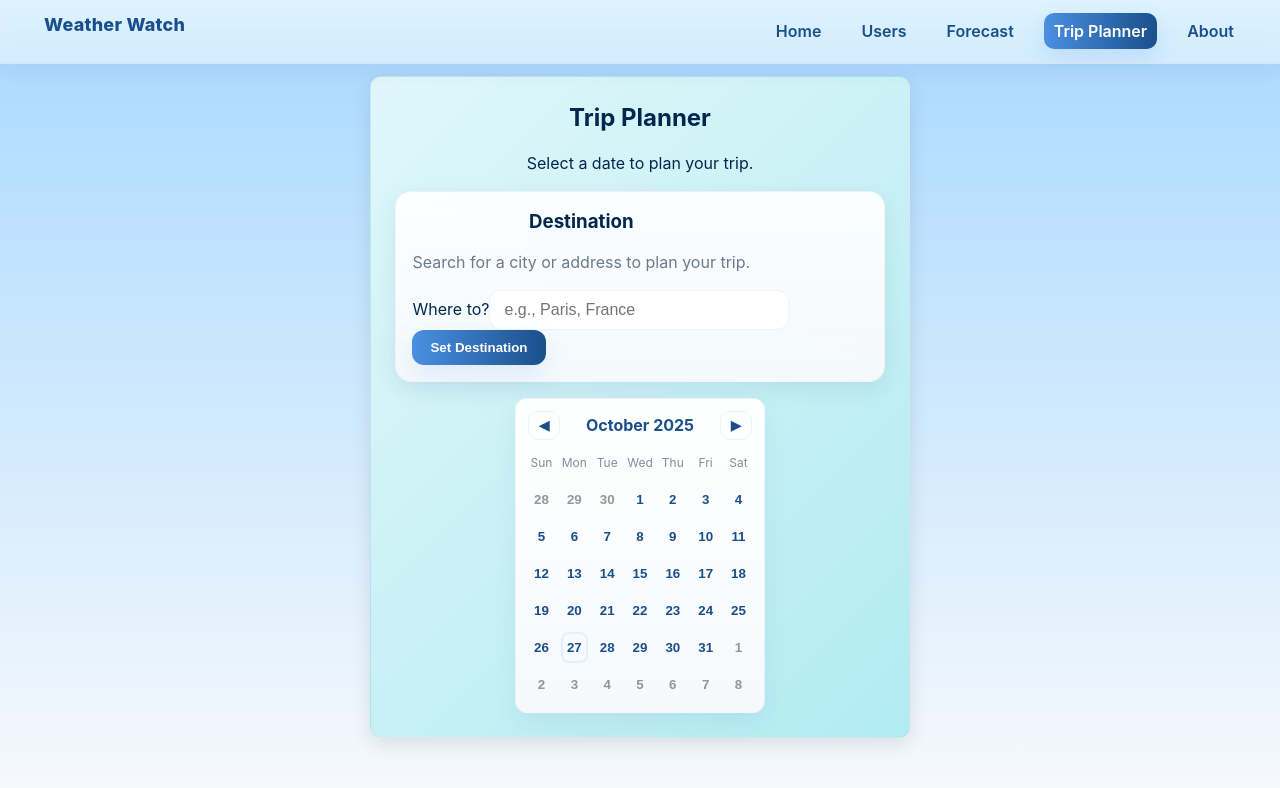
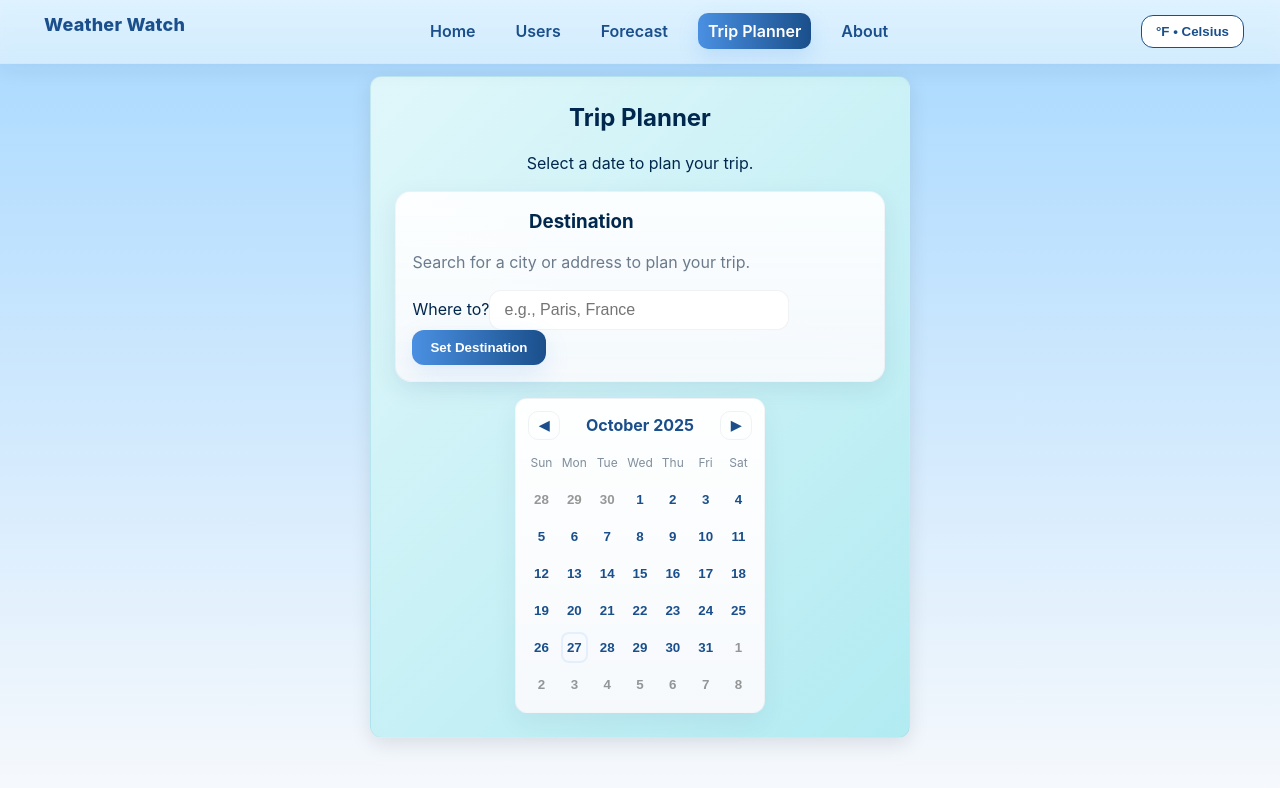
Before and after one commit to Haileyboo111/WeatherWatchApp, a React (Vite) app in the folder WeatherWatch/: page /trip-planner in a window 1280 px wide. Shown: the top 788 px of the page. Built offline with nearby package versions, Linux system fonts and the light colour scheme; the HTML template or start-up script is replaced by a standard one.

Commit message:
Celsius/Fahrenheit button
Added a button that switches degrees to celsius/fahrenheit

```diff
--- a/WeatherWatch/src/App.jsx
+++ b/WeatherWatch/src/App.jsx
@@ -11,10 +11,12 @@ import CalendarWithMockData from './mockdata/CalendarWithMockData';
 // will later be taken out
 import Forecast from './Forecast';
 import { AuthProvider } from './context/AuthContext';
+import { UnitProvider } from './context/UnitContext';
 
 function App() {
   return (
     <AuthProvider>
+      <UnitProvider>
         <Navbar />
         <main>
           <Routes>
@@ -27,6 +29,7 @@ function App() {
             <Route path="*" element={<Home />} />
           </Routes>
         </main>
+      </UnitProvider>
     </AuthProvider>
   );
 }
--- a/WeatherWatch/src/Forecast.jsx
+++ b/WeatherWatch/src/Forecast.jsx
@@ -1,6 +1,7 @@
 import React, { useState, useEffect } from 'react';
 import './Forecast.css';
 import { getDailyAggregation, geocodeLocation } from './api/openweather';
+import { convertTemperature, getUnitSymbol, useUnit } from './context/UnitContext';
 
 // Convert Kelvin to Fahrenheit
 const kelvinToFahrenheit = (k) => +(((k - 273.15) * 9) / 5 + 32).toFixed(0);
@@ -45,6 +46,8 @@ function Forecast() {
   const [weatherData, setWeatherData] = useState([]);
   const [loading, setLoading] = useState(false);
   const [error, setError] = useState(null);
+  const { unit } = useUnit();
+  const unitSymbol = getUnitSymbol(unit);
 
   const fetchWeather = async () => {
     if (!location) {
@@ -92,7 +95,7 @@ function Forecast() {
     }
   };
 
-  // 🔥 Automatically fetch new weather whenever view changes (daily ↔ weekly)
+  // Automatically fetch new weather whenever view changes (daily or weekly)
   useEffect(() => {
     if (location) {
       fetchWeather();
@@ -146,11 +149,11 @@ function Forecast() {
         <div key={i} className="weather-card">
           <h3>Weather for {info.date}</h3>
           <p>
-            Temperature: {info.temperature.min}°F - {info.temperature.max}°F<br />
-            Morning: {info.temperature.morning}°F<br />
-            Afternoon: {info.temperature.afternoon}°F<br />
-            Evening: {info.temperature.evening}°F<br />
-            Night: {info.temperature.night}°F
+            Temperature: {convertTemperature(info.temperature.min, unit)}{unitSymbol} - {convertTemperature(info.temperature.max, unit)}{unitSymbol}<br />
+            Morning: {convertTemperature(info.temperature.morning, unit)}{unitSymbol}<br />
+            Afternoon: {convertTemperature(info.temperature.afternoon, unit)}{unitSymbol}<br />
+            Evening: {convertTemperature(info.temperature.evening, unit)}{unitSymbol}<br />
+            Night: {convertTemperature(info.temperature.night, unit)}{unitSymbol}
           </p>
           <p>Precipitation: {info.precipitation} mm</p>
           <p>Cloud cover: {info.cloudCover}%</p>
--- a/WeatherWatch/src/Navbar.css
+++ b/WeatherWatch/src/Navbar.css
@@ -54,7 +54,26 @@
 	box-shadow: 0 8px 20px rgba(74,144,226,0.18);
 }
 
+.unit-toggle {
+	margin-left: 16px;
+	padding: 8px 14px;
+	border-radius: 12px;
+	border: 1px solid var(--sky-deep);
+	background: #ffffff;
+	color: var(--sky-deep);
+	font-weight: 700;
+	cursor: pointer;
+	transition: background .18s ease, color .18s ease, transform .12s ease, box-shadow .18s ease;
+}
+
+.unit-toggle:hover {
+	background: rgba(167,216,255,0.18);
+	transform: translateY(-2px);
+	box-shadow: 0 6px 14px rgba(74,144,226,0.18);
+}
+
 @media (max-width: 820px) {
 	.navbar { padding: 0 1rem; height: 72px; }
 	.nav-links { gap: 12px; font-size: 0.95rem; }
+	.unit-toggle { margin-left: 10px; padding: 7px 10px; font-size: 0.9rem; }
 }
--- a/WeatherWatch/src/Navbar.jsx
+++ b/WeatherWatch/src/Navbar.jsx
@@ -1,8 +1,12 @@
 import React from "react";
 import { NavLink } from "react-router-dom";
 import "./Navbar.css";
+import { useUnit, getUnitSymbol } from "./context/UnitContext";
 
 function Navbar() {
+    const { unit, toggleUnit } = useUnit();
+    const nextUnit = unit === "celsius" ? "Fahrenheit" : "Celsius";
+
     return (
         <nav className="navbar">
             <h3 className="logo">Weather Watch</h3>
@@ -33,6 +37,14 @@ function Navbar() {
                     </NavLink>
                 </li>
             </ul>
+            <button
+                type="button"
+                className="unit-toggle"
+                aria-label={`Switch to ${nextUnit}`}
+                onClick={toggleUnit}
+            >
+                {getUnitSymbol(unit)} • {nextUnit}
+            </button>
         </nav>
     );
 }
--- a/WeatherWatch/src/TripPlanner.jsx
+++ b/WeatherWatch/src/TripPlanner.jsx
@@ -5,6 +5,7 @@ import './TripPlanner.css';
 import { getDailyAggregation, geocodeLocation } from './api/openweather';
 import axios from 'axios';
 import { useAuth } from './context/AuthContext';
+import { convertTemperature, getUnitSymbol, useUnit } from './context/UnitContext';
 
 // convert kelvin to fahrenheit
 const kelvinToFahrenheit = (k) => +(((k - 273.15) * 9) / 5 + 32).toFixed(0);
@@ -46,6 +47,9 @@ const formatWeather = (data, dateObj) => {
 
 function TripPlanner() {
   const { user } = useAuth();
+  const { unit } = useUnit();
+  const unitSymbol = getUnitSymbol(unit);
+
   const [tripStart, setTripStart] = useState(null);
   const [tripEnd, setTripEnd] = useState(null);
   const [tripDates, setTripDates] = useState([]);
@@ -141,7 +145,7 @@ function TripPlanner() {
   const handleDateChange = async (clickedDate) => {
     setError(null);
 
-    // first click → tripStart
+    // first click -> tripStart
     if (!tripStart || (tripStart && tripEnd)) {
       setTripStart(clickedDate);
       setTripEnd(null);
@@ -151,7 +155,7 @@ function TripPlanner() {
       return;
     }
 
-    // second click → tripEnd
+    // second click -> tripEnd
     if (!tripEnd) {
       if (clickedDate < tripStart) {
         setTripEnd(tripStart);
@@ -182,7 +186,7 @@ function TripPlanner() {
       return;
     }
     try {
-      const response = await axios.post(`http://localhost:5001/users/${user.id}/history`, {
+      await axios.post(`http://localhost:5001/users/${user.id}/history`, {
         location: selectedPlace.name,
         date: tripStart.toLocaleDateString(),
         info: JSON.stringify(weatherData)
@@ -238,7 +242,7 @@ return (
         {/* Show trip range */}
         {tripStart && (
           <p style={{ marginTop: 16 }}>
-          Trip: {tripStart.toLocaleDateString()} {tripEnd ? `— ${tripEnd.toLocaleDateString()}` : ''}
+            Trip: {tripStart.toLocaleDateString()} {tripEnd ? `→ ${tripEnd.toLocaleDateString()}` : ''}
           </p>
         )}
 
@@ -268,11 +272,11 @@ return (
                     </p>
                   )}
                   <p>
-                  Temperature: {info.temperature.min}°F - {info.temperature.max}°F<br />
-                  Morning: {info.temperature.morning}°F<br />
-                  Afternoon: {info.temperature.afternoon}°F<br />
-                  Evening: {info.temperature.evening}°F<br />
-                  Night: {info.temperature.night}°F
+                    Temperature: {convertTemperature(info.temperature.min, unit)}{unitSymbol} - {convertTemperature(info.temperature.max, unit)}{unitSymbol}<br />
+                    Morning: {convertTemperature(info.temperature.morning, unit)}{unitSymbol}<br />
+                    Afternoon: {convertTemperature(info.temperature.afternoon, unit)}{unitSymbol}<br />
+                    Evening: {convertTemperature(info.temperature.evening, unit)}{unitSymbol}<br />
+                    Night: {convertTemperature(info.temperature.night, unit)}{unitSymbol}
                   </p>
                   <p>Precipitation: {info.precipitation} mm</p>
                   <p>Cloud cover: {info.cloudCover}%</p>
--- a/WeatherWatch/src/Users.jsx
+++ b/WeatherWatch/src/Users.jsx
@@ -1,19 +1,20 @@
 import React, { useState, useEffect } from "react";
 import { Form, Button, Container, Alert } from "react-bootstrap";
 import "./Users.css";
-import { loginUser, registerUser } from './api/login_api';
-import { useAuth } from './context/AuthContext';
-import axios from 'axios';
+import { loginUser, registerUser } from "./api/login_api";
+import { useAuth } from "./context/AuthContext";
+import axios from "axios";
+import { convertTemperature, getUnitSymbol, useUnit } from "./context/UnitContext";
 
 function Users() {
   const { user, login, logout } = useAuth();
-  const [isRegister, setIsRegister] = useState(false);
+  const { unit } = useUnit();
+  const unitSymbol = getUnitSymbol(unit);
 
   const [name, setName] = useState("");
   const [email, setEmail] = useState("");
   const [password, setPassword] = useState("");
-  const [error, setError] = useState('');
-
+  const [error, setError] = useState("");
   const [mode, setMode] = useState("login");
   const [history, setHistory] = useState([]);
 
@@ -25,9 +26,9 @@ function Users() {
     const fetchHistory = async () => {
       try {
         const response = await axios.get(`http://localhost:5001/users/${user.id}/history`);
-        const parsed = response.data.history.map(trip => ({
+        const parsed = response.data.history.map((trip) => ({
           ...trip,
-          weather: trip.info ? JSON.parse(trip.info) : null
+          weather: trip.info ? JSON.parse(trip.info) : null,
         }));
         setHistory(parsed);
       } catch (err) {
@@ -39,31 +40,28 @@ function Users() {
 
   const handleLogin = async (e) => {
     e.preventDefault();
-    setError('');
+    setError("");
 
     if (!email || !password) {
-      setError('Enter both email and password.');
+      setError("Enter both email and password.");
       return;
     }
 
-
     const data = await loginUser(email, password);
     login(data.user);
-
   };
 
   const handleRegister = async (e) => {
     e.preventDefault();
-    setError('');
+    setError("");
 
     if (!name || !email || !password) {
-      setError('Enter name, email, and password.');
+      setError("Enter name, email, and password.");
       return;
     }
 
     try {
-      const data = await registerUser(name, email, password);
-      //login(data.user);
+      await registerUser(name, email, password);
       setMode("login");
     } catch (err) {
       setError(err);
@@ -79,6 +77,26 @@ function Users() {
     setPassword("");
   };
 
+  const renderTripWeather = (info) => (
+    <p>
+      Temperature: {convertTemperature(info.temperature.min, unit)}
+      {unitSymbol} - {convertTemperature(info.temperature.max, unit)}
+      {unitSymbol}
+      <br />
+      Morning: {convertTemperature(info.temperature.morning, unit)}
+      {unitSymbol}
+      <br />
+      Afternoon: {convertTemperature(info.temperature.afternoon, unit)}
+      {unitSymbol}
+      <br />
+      Evening: {convertTemperature(info.temperature.evening, unit)}
+      {unitSymbol}
+      <br />
+      Night: {convertTemperature(info.temperature.night, unit)}
+      {unitSymbol}
+    </p>
+  );
+
   if (!user) {
     return (
       <Container>
@@ -88,10 +106,7 @@ function Users() {
 
             {error && <Alert className="red-alert">{error}</Alert>}
 
-            <Form
-            onSubmit={mode === "login" ? handleLogin : handleRegister}
-            className="users-form"
-            >
+            <Form onSubmit={mode === "login" ? handleLogin : handleRegister} className="users-form">
               {mode === "register" && (
                 <Form.Group className="users-form" controlId="formBasicName">
                   <Form.Label>Name </Form.Label>
@@ -114,7 +129,7 @@ function Users() {
                 />
               </Form.Group>
 
-              <Form.Group className= "users-form" controlId="formBasicPassword">
+              <Form.Group className="users-form" controlId="formBasicPassword">
                 <Form.Label>Password </Form.Label>
                 <Form.Control
                   type="password"
@@ -165,7 +180,7 @@ function Users() {
   } else {
     return (
       <Container>
-        <div className= "users-wrapper">
+        <div className="users-wrapper">
           <div className="users-form-container">
             <div className="users-header">
               <h2>Welcome {user.name}!</h2>
@@ -180,15 +195,10 @@ function Users() {
                 {history.map((trip, i) => (
                   <li key={i}>
                     <strong>{trip.location}</strong> - {trip.date}
-                    {trip.weather && trip.weather.map((info, j) => (
-                      <div key ={j} style={{ marginLeft: 16 }}>
-                        <p>
-                          Temperature: {info.temperature.min}°F - {info.temperature.max}°F<br />
-                          Morning: {info.temperature.morning}°F<br />
-                          Afternoon: {info.temperature.afternoon}°F<br />
-                          Evening: {info.temperature.evening}°F<br />
-                          Night: {info.temperature.night}°F
-                        </p>
+                    {trip.weather &&
+                      trip.weather.map((info, j) => (
+                        <div key={j} style={{ marginLeft: 16 }}>
+                          {renderTripWeather(info)}
                           <p>Precipitation: {info.precipitation} mm</p>
                           <p>Cloud cover: {info.cloudCover}%</p>
                           <p>Wind: {info.wind.speed} m/s {info.wind.direction}</p>
@@ -202,7 +212,7 @@ function Users() {
           </div>
         </div>
       </Container>
-    )
+    );
   }
 }
 
--- /dev/null
+++ b/WeatherWatch/src/context/UnitContext.jsx
@@ -0,0 +1,47 @@
+import React, { createContext, useContext, useMemo, useState } from 'react';
+
+const UnitContext = createContext({
+  unit: 'fahrenheit',
+  toggleUnit: () => {},
+});
+
+const getStoredUnit = () => {
+  if (typeof localStorage === 'undefined') {
+    return 'fahrenheit';
+  }
+  const stored = localStorage.getItem('weatherwatch_unit');
+  return stored === 'celsius' ? 'celsius' : 'fahrenheit';
+};
+
+export const UnitProvider = ({ children }) => {
+  const [unit, setUnit] = useState(getStoredUnit);
+
+  const toggleUnit = () => {
+    setUnit((prev) => {
+      const next = prev === 'fahrenheit' ? 'celsius' : 'fahrenheit';
+      if (typeof localStorage !== 'undefined') {
+        localStorage.setItem('weatherwatch_unit', next);
+      }
+      return next;
+    });
+  };
+
+  const value = useMemo(() => ({ unit, toggleUnit }), [unit]);
+
+  return <UnitContext.Provider value={value}>{children}</UnitContext.Provider>;
+};
+
+export const useUnit = () => useContext(UnitContext);
+
+export const getUnitSymbol = (unit) => (unit === 'celsius' ? '°C' : '°F');
+
+export const convertTemperature = (value, targetUnit) => {
+  if (value === undefined || value === null) return value;
+  const numeric = Number(value);
+  if (Number.isNaN(numeric)) return value;
+
+  if (targetUnit === 'celsius') {
+    return Math.round(((numeric - 32) * 5) / 9);
+  }
+  return Math.round(numeric);
+};
```
Lines whose indentation alone changed are shown as unchanged.
